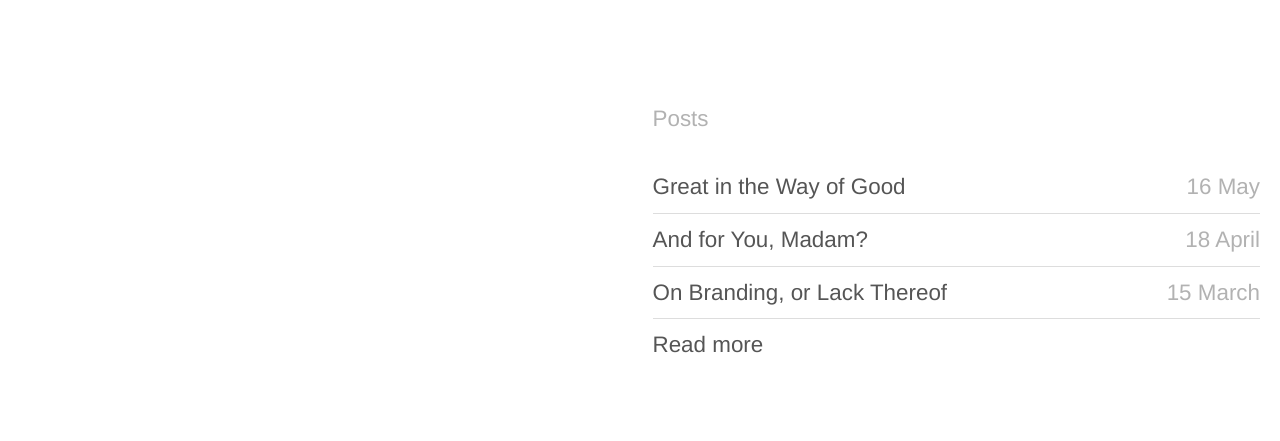
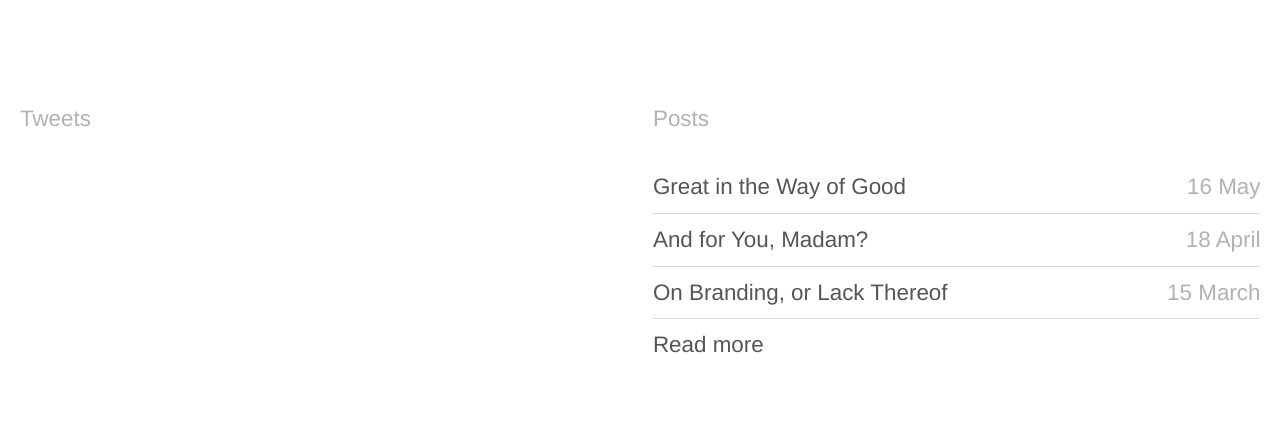
Before and after one commit to craigthomasfrost/cfdesigner.github.io, a Jekyll site: the page built from index.html, in a window 1280 px wide. Shown: the part 365-806 px from the top of the page. Built offline with Jekyll 4.4.1, drawn with Linux system fonts in a browser that asks for light colours; nearby versions of some CDN libraries; a script that is not in the unit is left out.

Commit message:
add tweets

```diff
--- a/_includes/foot.html
+++ b/_includes/foot.html
@@ -32,6 +32,27 @@
 
 <script src="/scripts/scripts.js"></script>
 
+<script>
+
+var twitterFetcher=function(){var d=null;return{fetch:function(a,b){d=b;var c=document.createElement("script");c.type="text/javascript";c.src="http://cdn.syndication.twimg.com/widgets/timelines/"+a+"?&lang=en&callback=twitterFetcher.callback&suppress_response_codes=true&rnd="+Math.random();document.getElementsByTagName("head")[0].appendChild(c)},callback:function(a){var b=document.createElement("div");b.innerHTML=a.body;a=b.getElementsByClassName("e-entry-title");d(a)}}}();
+
+twitterFetcher.fetch('599901040008388608', function(tweets){
+  var x = tweets.length;
+  var n = 0;
+  var element = document.getElementById('tweets');
+  var html = '<ul>';
+    if (tweets[n].innerHTML) {
+      html += '<li>' + tweets[n].innerHTML + '</li>';
+    } else {
+      html += '<li>' + tweets[n].textContent + '</li>';
+    }
+    n++;
+  html += '</ul>';
+  element.innerHTML = html;
+});
+
+</script>
+
 </body>
 
 </html>
--- a/_sass/_styles.scss
+++ b/_sass/_styles.scss
@@ -37,7 +37,8 @@
     }
 }
 
-.post-list {
+.post-list,
+.tweets {
     @extend %island--medium;
     li {
         list-style: none;
--- a/index.html
+++ b/index.html
@@ -15,7 +15,15 @@
 
    <div class="grid">
 
-        <ul class="col col--half col--push-half post-list">
+       <div class="col col--quart tweets">
+
+           <p>Tweets</p>
+
+           <div id="tweets"></div>
+
+       </div>
+
+        <ul class="col col--half col--push-quart post-list">
 
             <p>Posts</p>
 
```
